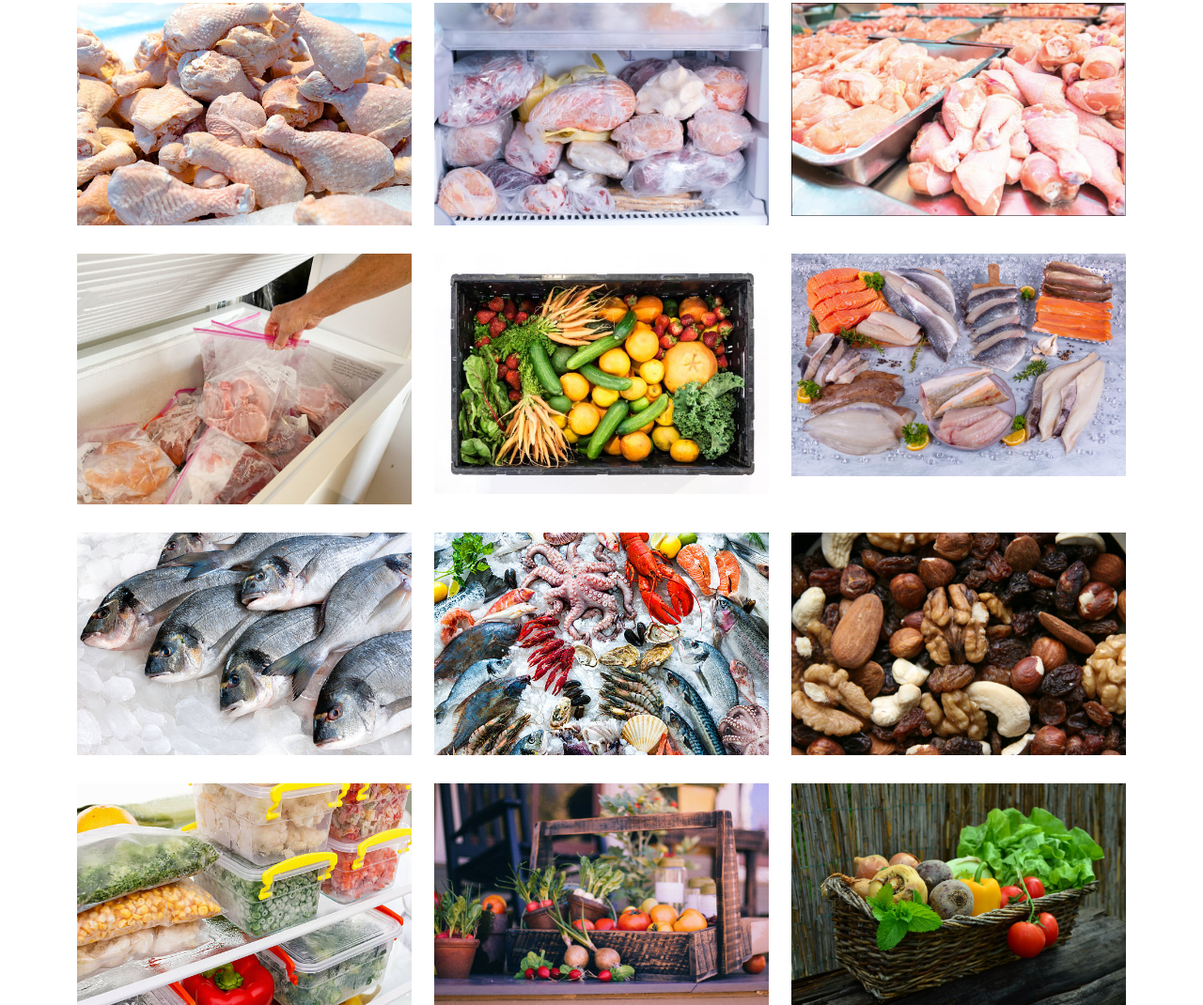
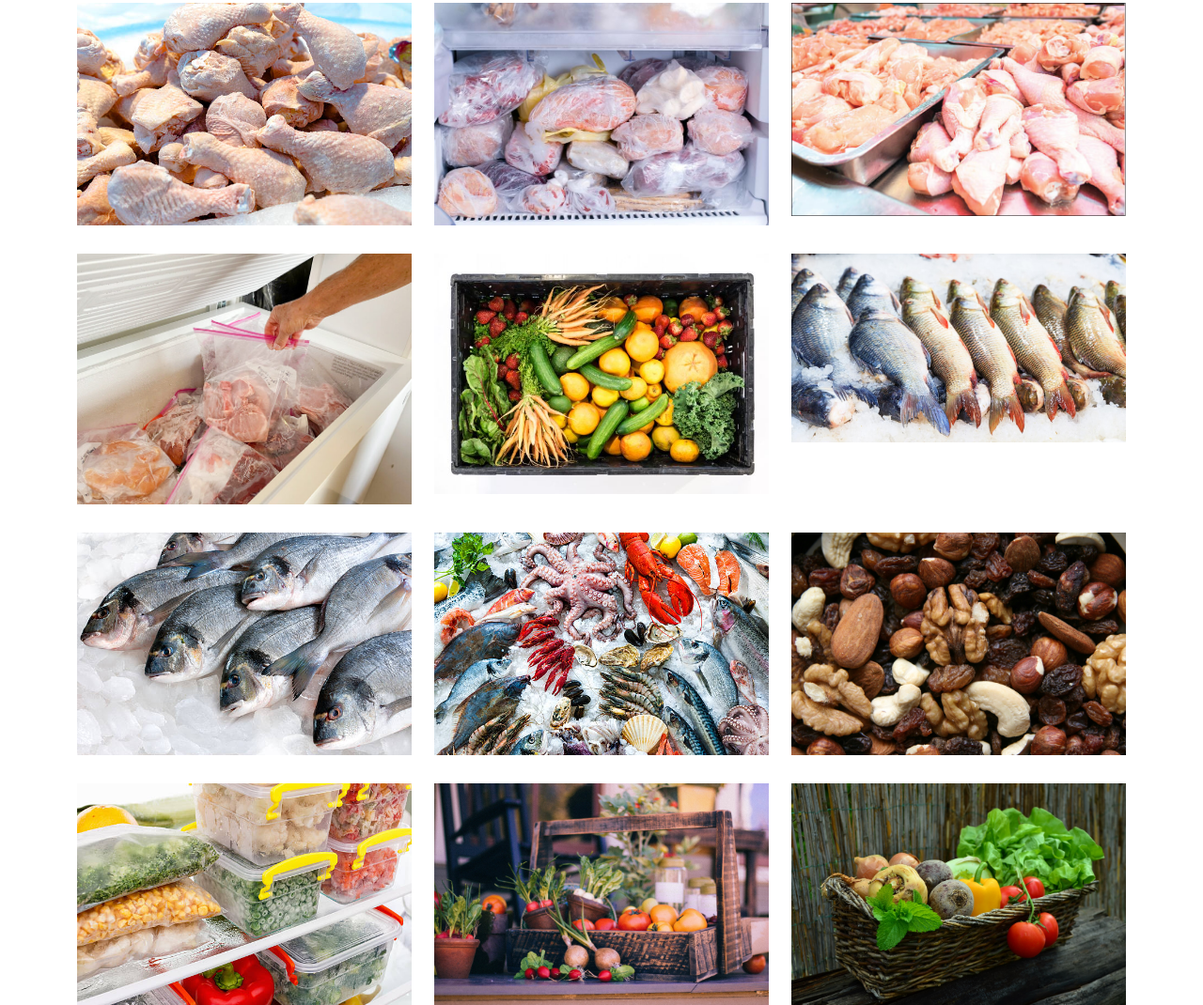
Before and after one commit to muhseenat/b-tempalte-1, a plain HTML site: page index.html in a window 1280 px wide. Shown: the part 3048-4118 px from the top of the page at 94% size. Drawn offline with nearby package versions, Linux system fonts and the light colour scheme.

Commit message:
Added new image for fresh fish

```diff
--- a/index.html
+++ b/index.html
@@ -321,10 +321,10 @@
 
 
           <div class="col-lg-4 col-md-6 portfolio-item filter-web">
-            <img src="assets/img/portfolio/cutted-fish.jpg" class="img-fluid" alt="">
+            <img src="assets/img/portfolio/photo-1611214774777-3d997a9d0e35.jpg" class="img-fluid" alt="">
             <div class="portfolio-info">
 
-              <a href="assets/img/portfolio/cutted-fish.jpg" data-gallery="portfolioGallery" class="portfolio-lightbox preview-link" title=""><i class="bx bx-plus"></i></a>
+              <a href="assets/img/portfolio/photo-1611214774777-3d997a9d0e35.jpg" data-gallery="portfolioGallery" class="portfolio-lightbox preview-link" title=""><i class="bx bx-plus"></i></a>
 
             </div>
           </div>
```
Also changed, not shown: assets/img/portfolio/photo-1611214774777-3d997a9d0e35.jpg (added).
